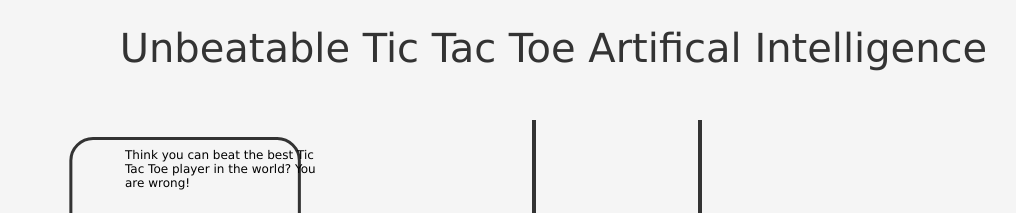
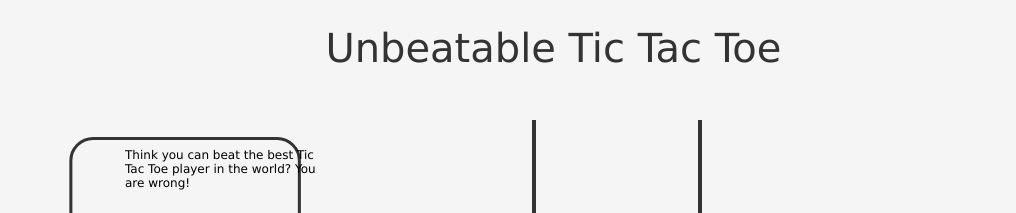
Before and after one commit to coltfox/tictactoebot, a plain HTML site: page index.html in a window 1280 px wide. Shown: the top 213 px of the page, without its empty margins (55-1071 px from the left). Drawn offline with Linux system fonts and the light colour scheme.

Commit message:
change title

```diff
--- a/index.html
+++ b/index.html
@@ -9,7 +9,7 @@
     <link rel="stylesheet" type="text/css" media="screen" href="board.css" />
 </head>
 <body>
-    <header>Unbeatable Tic Tac Toe Artifical Intelligence</header>
+    <header>Unbeatable Tic Tac Toe</header>
     <table id="table">
 		<tr id="A">
 			<td class="box selectable" id="0"></td>
```
